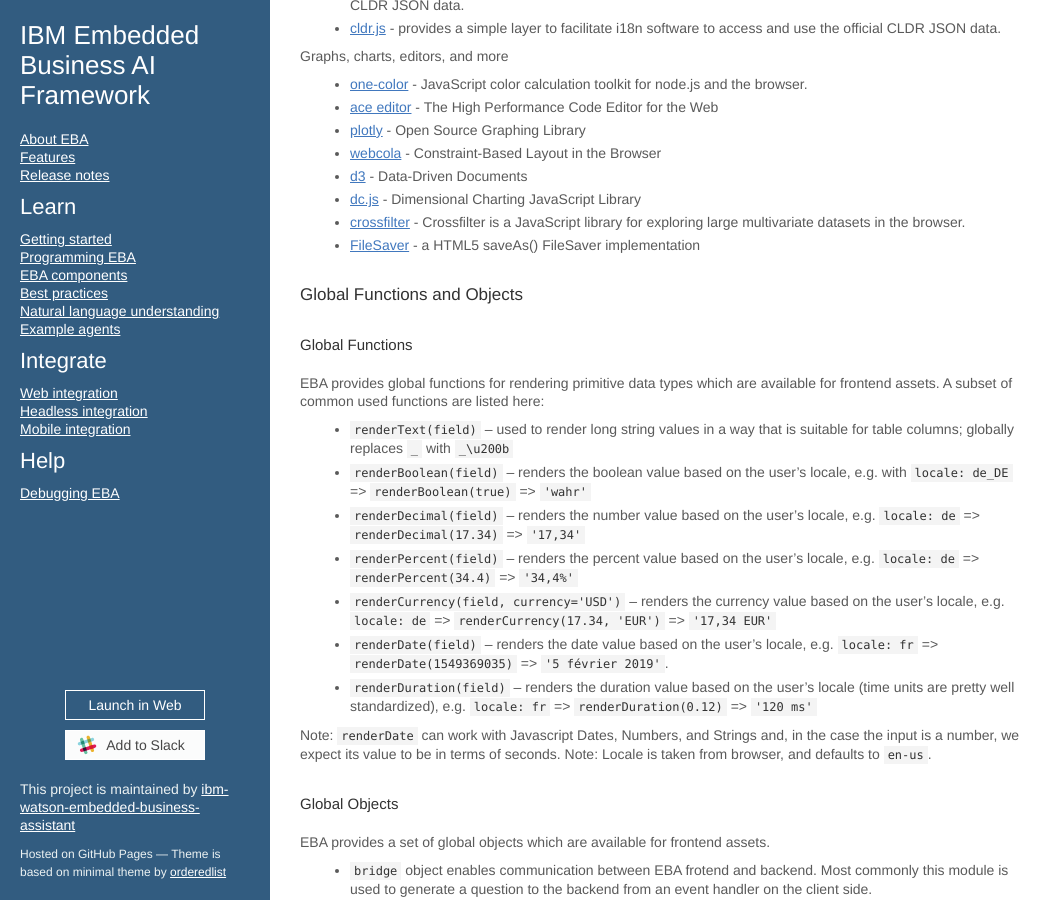
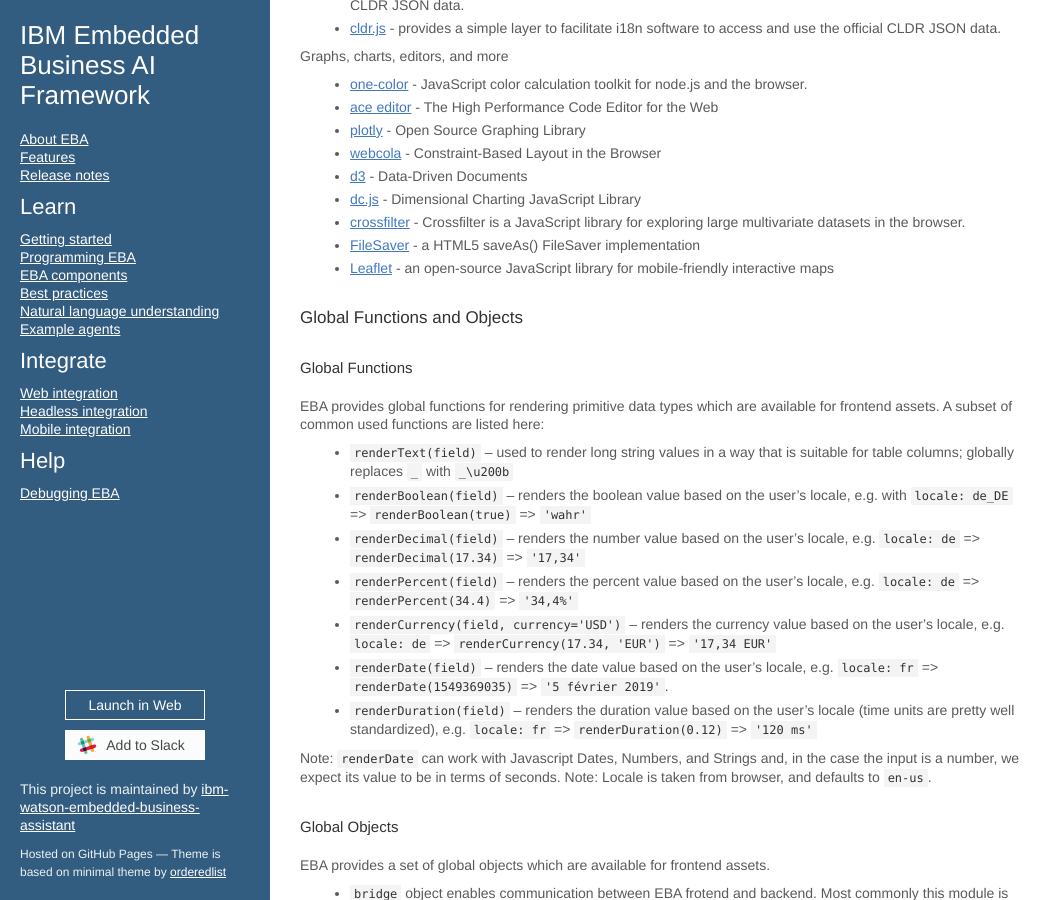
Before and after one commit to ibm-watson-embedded-business-assistant/eba-example-agents, a Jekyll site: the page built from docs/lab/assets/Frontend.md, in a window 1280 px wide and 900 px high, scrolled down 1169 px. Shown: the whole window, without its empty margins (0-1062 px from the left). Built offline with Jekyll 4.4.1, drawn with Linux system fonts in a browser that asks for light colours; our own code applies the rules of GitHub Pages for plain Markdown files.

Commit message:
Update Frontend.md

```diff
--- a/docs/lab/assets/Frontend.md
+++ b/docs/lab/assets/Frontend.md
@@ -54,6 +54,8 @@
 - [dc.js](https://dc-js.github.io/dc.js/) - Dimensional Charting JavaScript Library
 - [crossfilter](http://square.github.io/crossfilter/) - Crossfilter is a JavaScript library for exploring large multivariate datasets in the browser.
 - [FileSaver](https://github.com/eligrey/FileSaver.js/) - a HTML5 saveAs() FileSaver implementation
+- [Leaflet](https://leafletjs.com/) - an open-source JavaScript library
+for mobile-friendly interactive maps
 
 ### Global Functions and Objects
 
```
